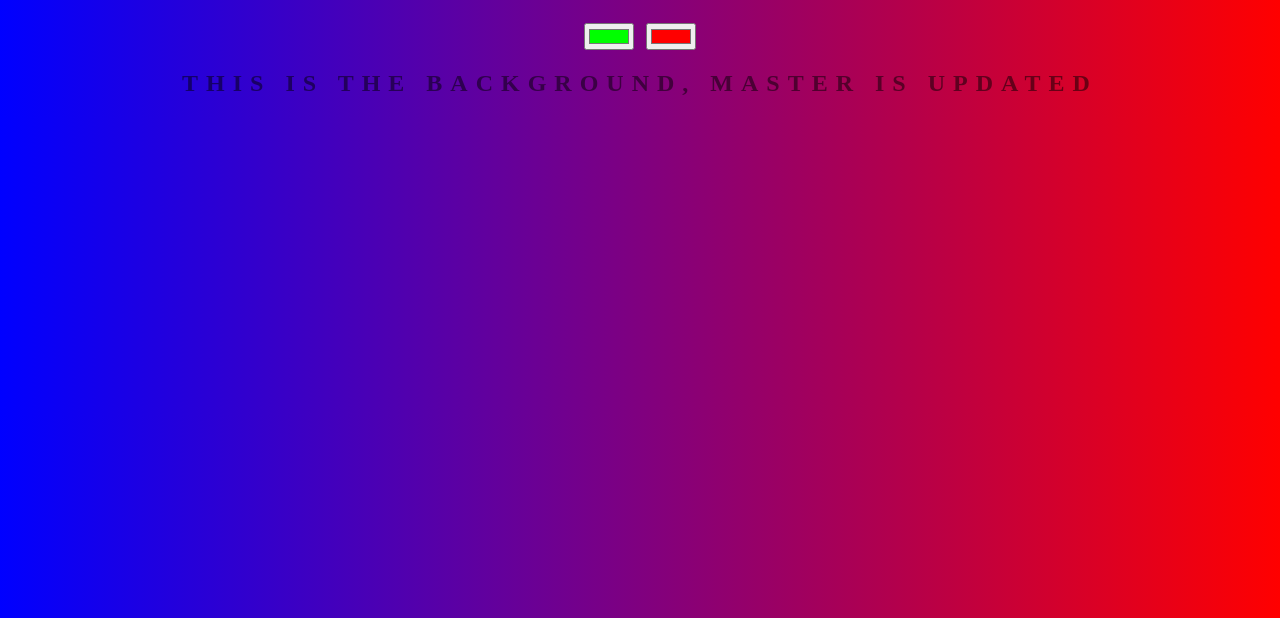
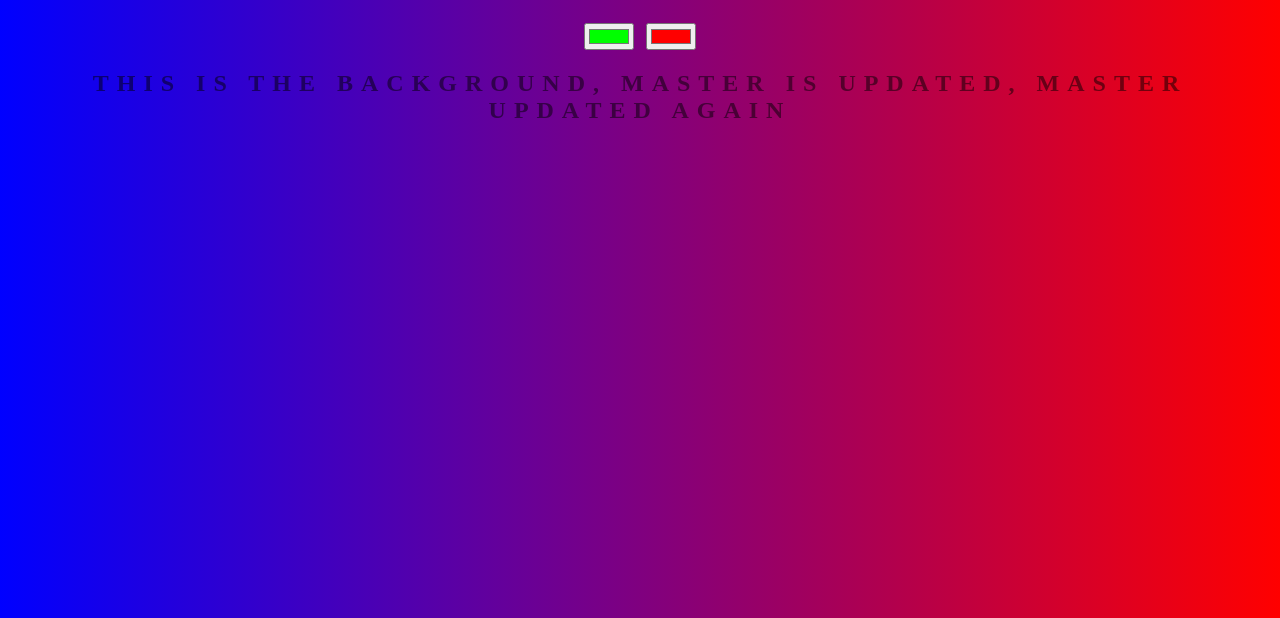
Before and after one commit to Naja17/background-generator, a plain HTML site: page index.html in a window 1280 px wide. Shown: the part 182-800 px from the top of the page. Drawn offline with Linux system fonts and the light colour scheme.

Commit message:
master updated again

```diff
--- a/index.html
+++ b/index.html
@@ -8,7 +8,7 @@
 	<h1>Background Generator</h1>
 	<input class="color1" type="color" name="color1" value="#00ff00">
 	<input class="color2" type="color" name="color2" value="#ff0000">
-	<h2>This is the background, master is updated</h2>
+	<h2>This is the background, master is updated, master updated again</h2>
 	<h3></h3>
 	<script type="text/javascript" src="script.js"></script>
 </body>
```
